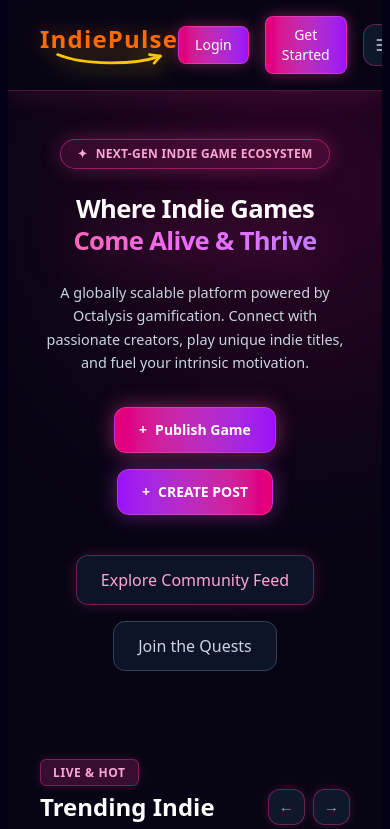
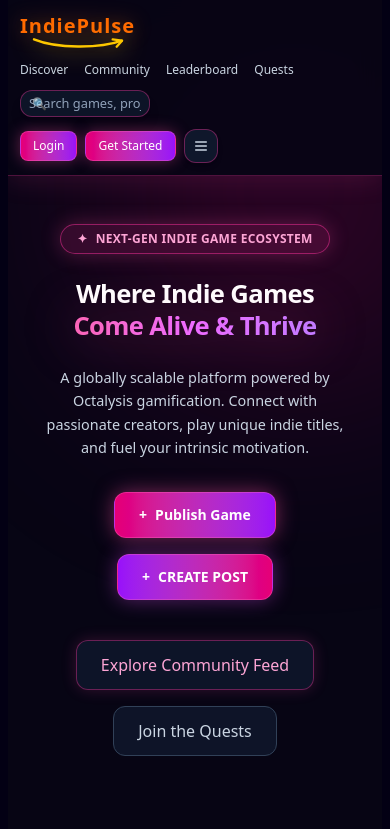
Before and after one commit to Patil-IndiePulse/IndiePulse, a Next.js app: page / in a window 390 px wide. Shown: the top 829 px of the page. Built offline with nearby package versions, Linux system fonts and the light colour scheme.

Commit message:
Updated navbar to show all options cleanly on mobile and desktop

```diff
--- a/app/page.tsx
+++ b/app/page.tsx
@@ -37,25 +37,26 @@ export default function Home() {
       <div className="absolute top-0 left-1/4 w-96 h-96 bg-pink-600/20 rounded-full blur-[120px] pointer-events-none"></div>
       <div className="absolute top-1/3 right-1/4 w-96 h-96 bg-purple-600/20 rounded-full blur-[120px] pointer-events-none"></div>
 
-      <nav className="w-full border-b border-pink-500/30 px-8 py-4 flex items-center justify-between relative z-50 bg-[#070514]/90 backdrop-blur-md shadow-[0_4px_25px_rgba(236,72,153,0.15)]">
+      <nav className="w-full border-b border-pink-500/30 px-3 md:px-8 py-3 flex flex-wrap items-center justify-between gap-3 relative z-50 bg-[#070514]/90 backdrop-blur-md shadow-[0_4px_25px_rgba(236,72,153,0.15)]">
 
         {/* IndiePulse Logo with Normal Solid Orange Text & Yellow Smile Arrow */}
         <div className="flex flex-col items-center cursor-pointer group">
-          <div className="text-2xl font-black tracking-wider text-orange-500 drop-shadow-[0_0_10px_rgba(249,115,22,0.4)]">
+          <div className="text-xl md:text-2xl font-black tracking-wider text-orange-500 drop-shadow-[0_0_10px_rgba(249,115,22,0.4)]">
             IndiePulse
           </div>
           {/* Perfect Sized Bright Yellow Smile Arrow matching text width */}
           <div className="w-full flex justify-center -mt-0.5">
-            <svg className="w-32 h-3.5 text-yellow-400 drop-shadow-[0_0_12px_rgba(250,204,21,0.95)] transition-transform duration-300 group-hover:scale-105" viewBox="0 0 140 18" fill="none" xmlns="http://www.w3.org/2000/svg">
+            <svg className="w-24 md:w-32 h-3 text-yellow-400 drop-shadow-[0_0_12px_rgba(250,204,21,0.95)] transition-transform duration-300 group-hover:scale-105" viewBox="0 0 140 18" fill="none" xmlns="http://www.w3.org/2000/svg">
               <path d="M4 2C38 16 102 16 136 4" stroke="currentColor" strokeWidth="3.5" strokeLinecap="round" />
               <path d="M122 2L136 4L128 13" stroke="currentColor" strokeWidth="3.5" strokeLinecap="round" strokeLinejoin="round" />
             </svg>
           </div>
         </div>
 
-        <div className="relative hidden lg:block w-72">
+        {/* Search Bar - Visible on Mobile and Desktop */}
+        <div className="relative w-full md:w-64 order-3 md:order-2">
           <div className="relative flex items-center">
-            <span className="absolute left-3 text-pink-400 text-sm">🔍</span>
+            <span className="absolute left-3 text-pink-400 text-xs">🔍</span>
             <input
               type="text"
               value={searchQuery}
@@ -65,7 +66,7 @@ export default function Home() {
               }}
               onFocus={() => setIsSearching(true)}
               placeholder="Search games, projects, creators..."
-              className="w-full bg-slate-900/90 border border-pink-500/40 rounded-xl pl-9 pr-4 py-2 text-xs text-white placeholder-slate-400 focus:outline-none focus:border-pink-400 focus:ring-2 focus:ring-pink-500/30 transition-all shadow-lg"
+              className="w-full bg-slate-900/90 border border-pink-500/40 rounded-xl pl-8 pr-3 py-1.5 text-xs text-white placeholder-slate-400 focus:outline-none focus:border-pink-400 focus:ring-2 focus:ring-pink-500/30 transition-all shadow-lg"
             />
           </div>
 
@@ -77,14 +78,14 @@ export default function Home() {
                     key={index}
                     href={item.link}
                     onClick={() => setIsSearching(false)}
-                    className="block px-4 py-2.5 hover:bg-pink-950/40 border-b border-slate-800/50 last:border-none transition-colors cursor-pointer"
+                    className="block px-3 py-2 hover:bg-pink-950/40 border-b border-slate-800/50 last:border-none transition-colors cursor-pointer"
                   >
                     <div className="text-xs font-semibold text-white">{item.title}</div>
-                    <div className="text-[10px] text-pink-400 uppercase tracking-wider">{item.type}</div>
+                    <div className="text-[9px] text-pink-400 uppercase tracking-wider">{item.type}</div>
                   </a>
                 ))
               ) : (
-                <div className="px-4 py-3 text-xs text-slate-400 text-center">
+                <div className="px-3 py-2 text-xs text-slate-400 text-center">
                   No results found for "{searchQuery}"
                 </div>
               )}
@@ -92,34 +93,36 @@ export default function Home() {
           )}
         </div>
 
-        <div className="hidden md:flex gap-8 text-sm font-medium text-slate-300">
+        {/* Navigation Links - Visible on both Mobile and Desktop */}
+        <div className="flex flex-wrap items-center justify-center gap-4 text-xs md:text-sm font-medium text-slate-300 order-2 md:order-3">
           <a href="/discover" className="hover:text-pink-400 transition-colors">Discover</a>
           <a href="/community" className="hover:text-pink-400 transition-colors">Community</a>
           <a href="/leaderboard" className="hover:text-pink-400 transition-colors">Leaderboard</a>
           <a href="/quests" className="hover:text-pink-400 transition-colors">Quests</a>
         </div>
 
-        <div className="flex items-center gap-4">
+        {/* Action Buttons */}
+        <div className="flex items-center gap-2 md:gap-4 order-4">
           <Link
             href="/login"
-            className="px-4 py-2 bg-gradient-to-r from-pink-600 to-purple-600 rounded-lg text-sm font-medium hover:from-pink-500 hover:to-purple-500 transition-all shadow-[0_0_15px_rgba(236,72,153,0.4)] text-white cursor-pointer border border-pink-400/40"
+            className="px-3 py-1.5 bg-gradient-to-r from-pink-600 to-purple-600 rounded-lg text-xs md:text-sm font-medium hover:from-pink-500 hover:to-purple-500 transition-all shadow-[0_0_15px_rgba(236,72,153,0.4)] text-white cursor-pointer border border-pink-400/40"
           >
             Login
           </Link>
 
           <Link
             href="/signup"
-            className="px-4 py-2 bg-gradient-to-r from-pink-600 to-purple-600 rounded-lg text-sm font-medium hover:from-pink-500 hover:to-purple-500 transition-all shadow-[0_0_15px_rgba(236,72,153,0.4)] cursor-pointer inline-block text-center border border-pink-400/40 text-white"
+            className="px-3 py-1.5 bg-gradient-to-r from-pink-600 to-purple-600 rounded-lg text-xs md:text-sm font-medium hover:from-pink-500 hover:to-purple-500 transition-all shadow-[0_0_15px_rgba(236,72,153,0.4)] cursor-pointer inline-block text-center border border-pink-400/40 text-white"
           >
             Get Started
           </Link>
 
           <Link
             href="/menu"
-            className="p-2.5 bg-slate-900 border border-pink-500/40 rounded-xl text-slate-300 hover:text-white hover:border-pink-400 transition-all flex items-center justify-center cursor-pointer shadow-md"
+            className="p-2 bg-slate-900 border border-pink-500/40 rounded-xl text-slate-300 hover:text-white hover:border-pink-400 transition-all flex items-center justify-center cursor-pointer shadow-md"
             aria-label="Open Menu"
           >
-            <svg className="w-5 h-5" fill="none" stroke="currentColor" strokeWidth="2" viewBox="0 0 24 24">
+            <svg className="w-4 h-4" fill="none" stroke="currentColor" strokeWidth="2" viewBox="0 0 24 24">
               <path strokeLinecap="round" strokeLinejoin="round" d="M4 6h16M4 12h16M4 18h16"></path>
             </svg>
           </Link>
@@ -316,7 +319,7 @@ export default function Home() {
             </div>
             <div>
               <h3 className="text-xl font-bold text-white">Founder's Direct Note & Feedback</h3>
-              <p className="text-xs text-slate-300">Have a suggestion or thought? Send it directly to the founder!</p>
+             <p className="text-xs text-slate-300">Have a suggestion or thought? Send it directly to the founder!</p>
             </div>
           </div>
 
```
